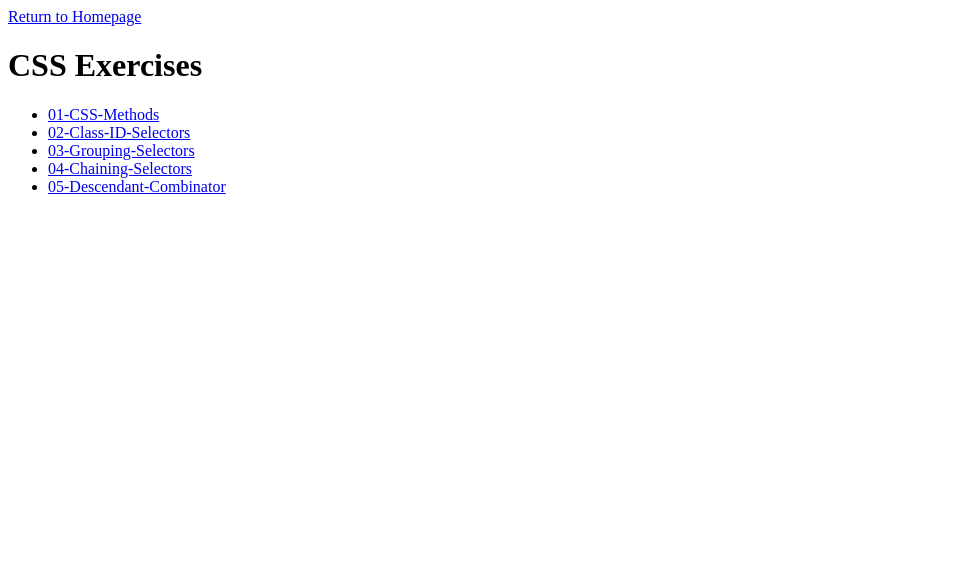
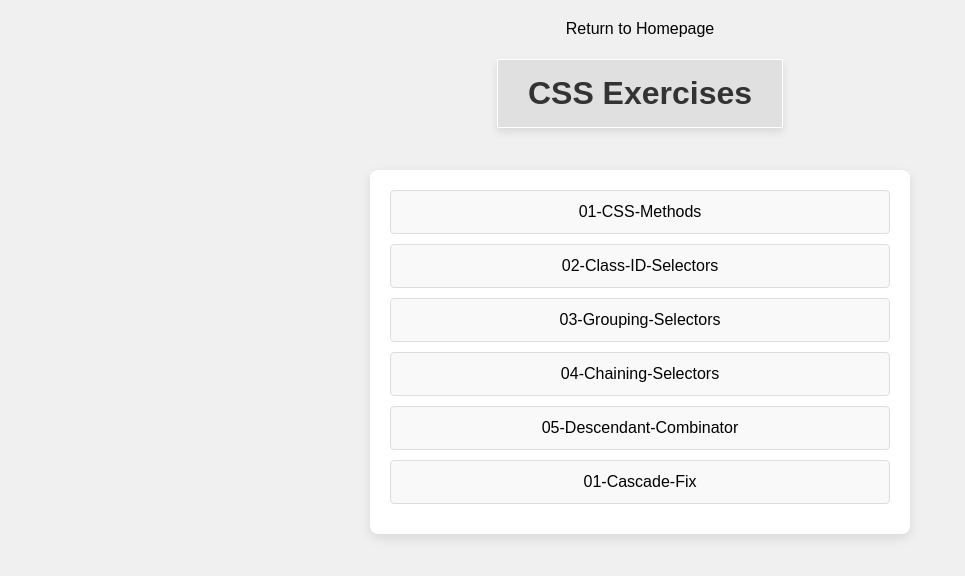
Before and after one commit to DewVine/The-Odin-Project, a plain HTML site: page css-exercises/index.html in a window 1280 px wide. Shown: the whole page, without its empty margins (0-965 px from the left). Drawn offline with Linux system fonts and the light colour scheme.

Commit message:
style: change up feel of index pages, css exercises complete

```diff
--- /dev/null
+++ b/css-exercises/exercises/css/cascade.css
@@ -0,0 +1,33 @@
+body {
+    font-family: Verdana, Geneva, Tahoma, sans-serif;
+}
+
+.para {
+    font-weight: bold;
+    font-size: large;
+}
+
+.small-para {
+    font-size: small;
+}
+
+button {
+    border-radius: 0px;
+    background-color: white;
+    border: 2px solid black; /* Defines border width, style, and color */
+    color: black;
+    font-weight: bold;
+    padding: 5px;
+    cursor: pointer;
+    font-size: 1rem;
+}
+
+
+#confirm-button {
+    color: white;
+    background-color: green;
+}
+
+.child {
+    font-weight: bold;
+}
--- a/css-exercises/index.html
+++ b/css-exercises/index.html
@@ -4,6 +4,7 @@
     <meta charset="UTF-8">
     <meta name="viewport" content="width=device-width, initial-scale=1.0">
     <title>CSS Exercises</title>
+    <link rel="stylesheet" href="../css/index.css">
 </head>
 <body>
     <a href="../index.html">Return to Homepage</a>
@@ -24,6 +25,9 @@
         <li>
             <a href="exercises/05-descendant-combinator.html">05-Descendant-Combinator</a>
         </li>
+        <li>
+            <a href="exercises/01-cascade-fix.html">01-Cascade-Fix</a>
+        </li>
     </ul>
 </body>
 </html>
--- a/css/index.css
+++ b/css/index.css
@@ -0,0 +1,60 @@
+/* Global Body Styling */
+body {
+    background-color: #f0f0f0; /* Light grey for a modern look */
+    color: #333;               /* Dark grey for readable text */
+    font-family: 'Arial', sans-serif;
+    margin: 0;
+    padding: 20px;
+    text-align: center;
+}
+
+a {
+    display: flex;
+    justify-content: center;
+    text-decoration: none;   /* Removes the default underline */
+    color: black;          /* Sets a professional link color */
+    font-weight: 500;        /* Slightly bold for better readability */
+    cursor: pointer;
+}
+
+/* Main Heading Styling */
+h1 {
+    display: inline-block;
+    background-color: #e0e0e0;
+    padding: 15px 30px;
+    border: 1px solid white;
+    text-align: center;
+    font-weight: 600;
+    font-size: 2rem;
+    color: #333;
+    box-shadow: 0 4px 8px rgba(0, 0, 0, 0.1);
+}
+
+/* Unordered List Styling */
+ul {
+    background-color: #fff;
+    padding: 20px;
+    border-radius: 8px;
+    box-shadow: 0 4px 12px rgba(0, 0, 0, 0.1);
+    list-style: none;  /* Removes default bullets */
+    margin: 20px auto;
+    max-width: 500px;
+}
+
+/* List Item Styling */
+li {
+    padding: 12px 16px;
+    margin-bottom: 10px;
+    border-radius: 4px;
+    transition: background-color 0.3s ease, transform 0.2s ease;
+    background-color: #f9f9f9;
+    border: 1px solid #ddd;
+    cursor: pointer;
+}
+
+/* Hover Effect for List Items */
+li:hover {
+    background-color: #e0e0e0;
+    transform: translateY(-2px);
+    box-shadow: 0 2px 6px rgba(0, 0, 0, 0.1);
+}
```
Also changed, not shown: css-exercises/exercises/01-cascade-fix.html (added, +22 -0 lines), index.html (+1 -1 lines), odin-recipes/index.html (+1 -0 lines).
